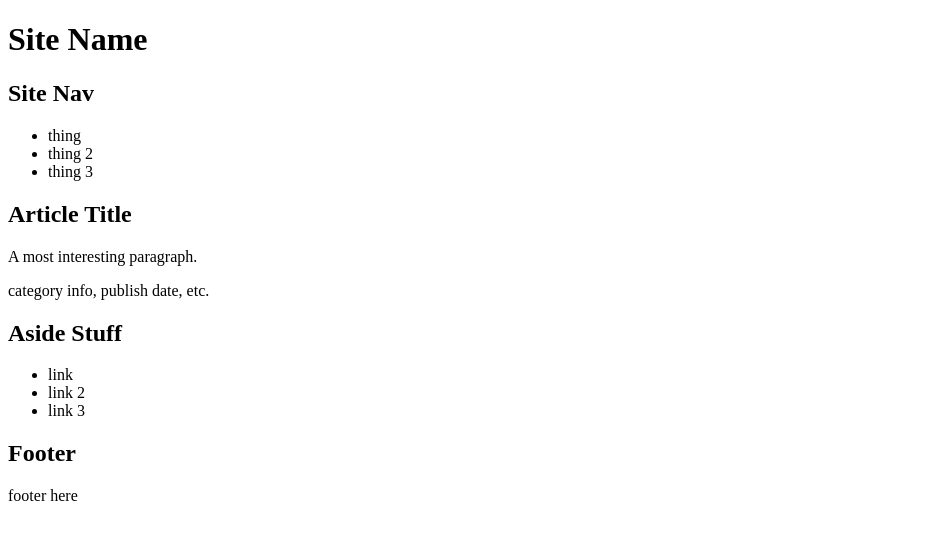
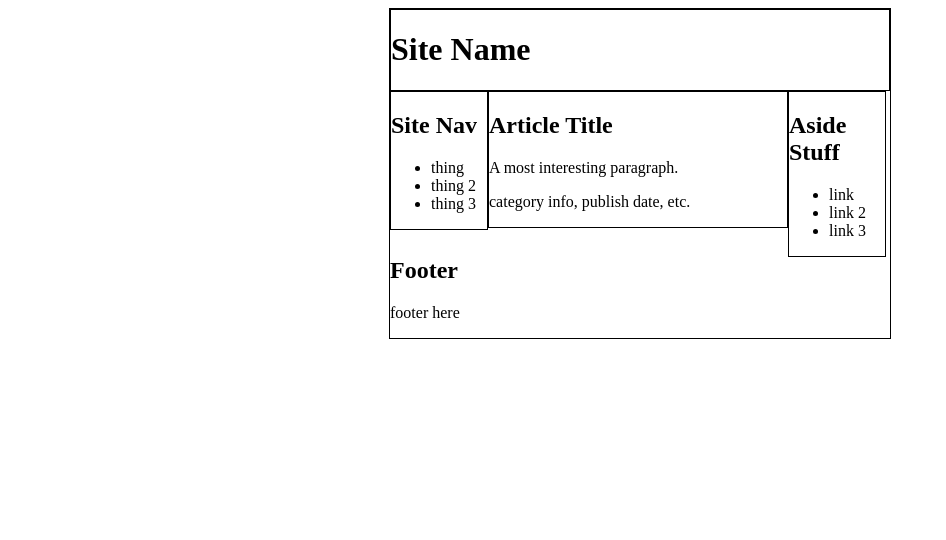
Before and after one commit to leonarc3/Layout, a plain HTML site: page index.html in a window 1280 px wide. Shown: the whole page, without its empty margins (0-946 px from the left). Drawn offline with Linux system fonts and the light colour scheme.

Commit message:
Update index.html

```diff
--- a/index.html
+++ b/index.html
@@ -1,8 +1,8 @@
 <!doctype html>
 <html>
     <head>
-        <title></title>
-        <link rel="stylesheet" href=""/>
+        <title>Site Title :: Page Title</title>
+        <link rel="stylesheet" href="./styles/layout.css"/>
         <style>
         </style>
 
```
